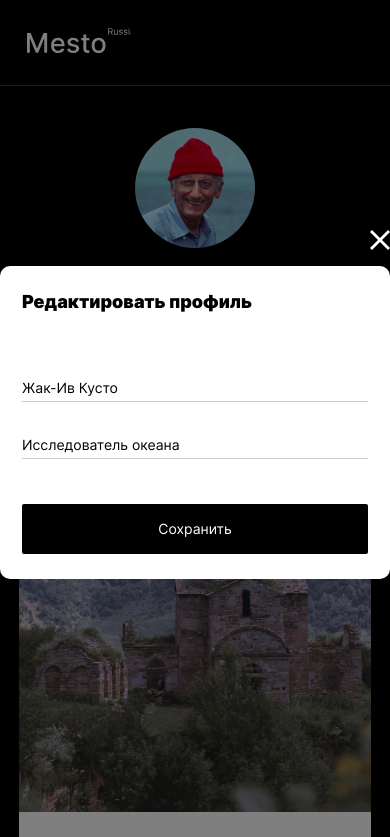
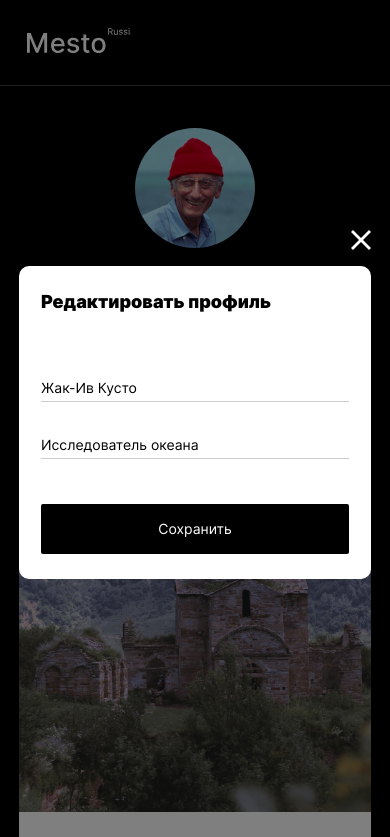
Before and after one commit to N3keT/mesto, a plain HTML site: page index.html in a window 390 px wide. Both pictures are taken after a click on the button 294 px from the left and 291 px from the top of the page. Shown: the top 837 px of the page. Drawn offline with Linux system fonts and the light colour scheme; files whose address does not match are found by name.

Commit message:
доработать

```diff
--- a/blocks/popup/__container/popup__container.css
+++ b/blocks/popup/__container/popup__container.css
@@ -11,5 +11,6 @@
 @media (max-width: 767px) {
     .popup__container {
         padding: 25px 22px;
+        max-width: calc(100% - 19px * 2);
     }
 }
```
